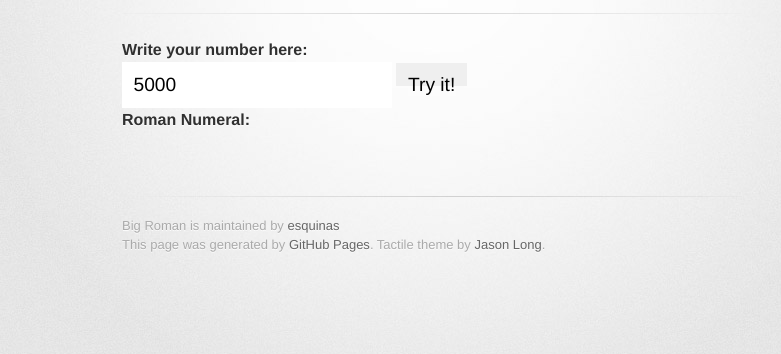
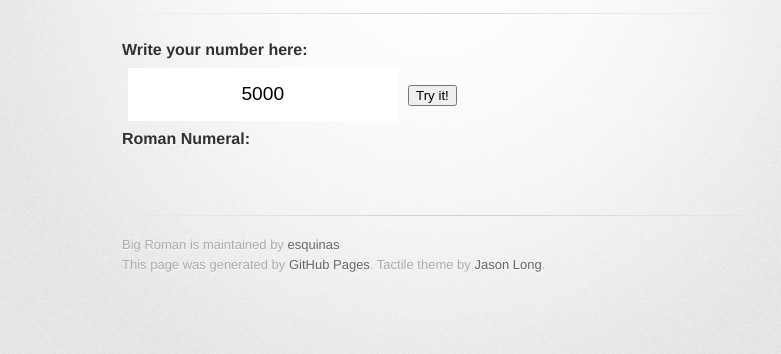
Before and after one commit to esquinas/bigroman, a plain HTML site: page index.html in a window 1280 px wide. Shown: the part 160-514 px from the top of the page, without its empty margins (208-989 px from the left). Drawn offline with Linux system fonts and the light colour scheme; a web font is replaced by a local one.

Commit message:
Fix button style

```diff
--- a/index.html
+++ b/index.html
@@ -11,15 +11,17 @@
     <script src="//html5shiv.googlecode.com/svn/trunk/html5.js"></script>
     <![endif]-->
     <style>
-      input, button {
+      .button, input {
+	      vertical-align: baseline;
+	      border: none;
+	      line-height: 1.6em;
         padding: 0.6em;
-	      margin: 0;
-	      font: inherit;
-	      font-size: 120%;
-	      vertical-align: baseline;
-	      border: 0;
-	      height: 1.2em;
-	      line-height: 1em;
+        text-align: center;
+        text-decoration: none;
+        display: inline-block;
+        font-size: 120%;
+        margin: 0.3em;
+        cursor: pointer;
       }
     </style>
     <script src="javascripts/build.js"></script>
```
